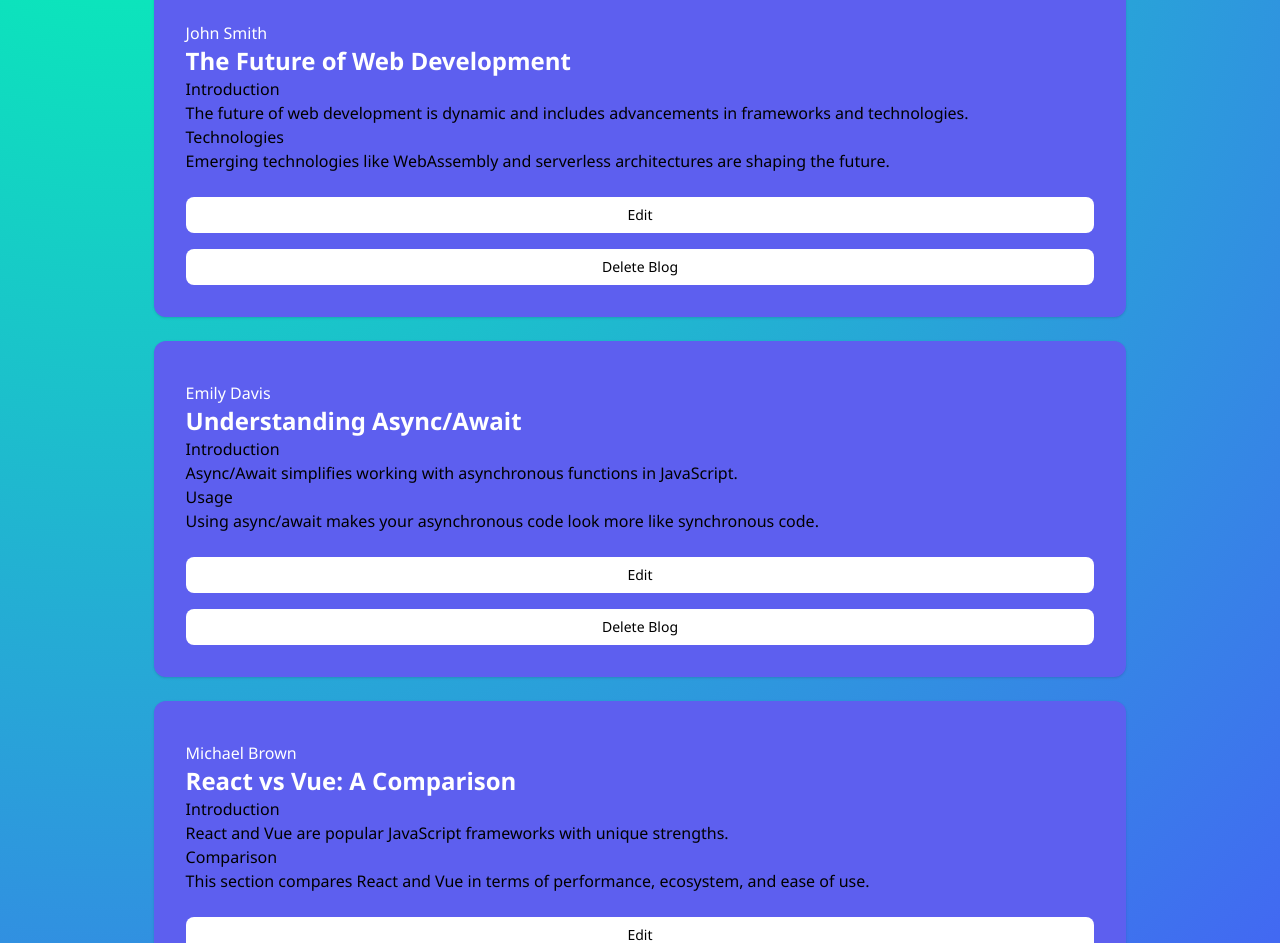
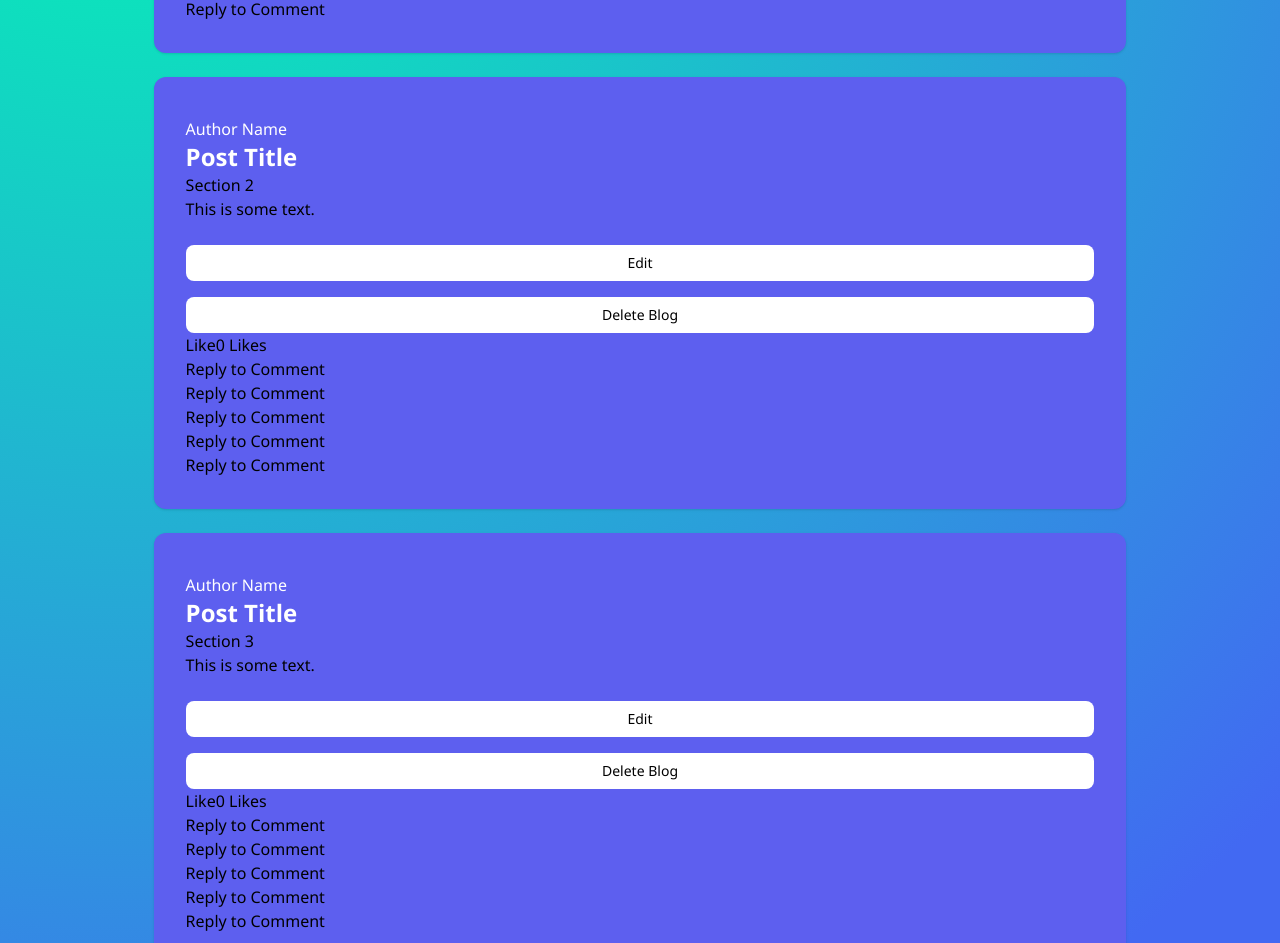
Before and after one commit to Saawan123/blog-management-system, a React (Vite) app: page / in a window 1280 px wide. Shown: the part 673-1616 px from the top of the page. Built offline with nearby package versions, Linux system fonts and the light colour scheme.

Commit message:
add likes and comments fucntionality

```diff
--- /dev/null
+++ b/src/Components/Comments.tsx
@@ -0,0 +1,46 @@
+import React, { useState } from "react";
+
+const Comments = ({ comment }: any) => {
+  const [replies, setReplies] = useState(comment.replies || []);
+  const [showReplyInput, setShowReplyInput] = useState(false);
+  const [replyText, setReplyText] = useState("");
+  const generateUniqueId = () =>
+    `${Date.now()}-${Math.random().toString(36).substr(2, 9)}`;
+  const addReply = () => {
+    const newReply = {
+      id: generateUniqueId(), // Implement this function to generate unique IDs
+      text: replyText,
+    };
+    setReplies([...replies, newReply]);
+    setShowReplyInput(false);
+    setReplyText("");
+  };
+
+  return (
+    <div>
+      <p>{comment.text}</p>
+      {replies?.map((reply: any) => (
+        <div key={reply.id} style={{ marginLeft: "20px" }}>
+          {/* Recursively render comments for replies, or use a separate Reply component */}
+          <Comments comment={reply} />
+        </div>
+      ))}
+      {showReplyInput ? (
+        <>
+          <input
+            value={replyText}
+            onChange={(e) => setReplyText(e.target.value)}
+            placeholder="Write a reply..."
+          />
+          <button onClick={addReply}>Reply</button>
+        </>
+      ) : (
+        <button onClick={() => setShowReplyInput(true)}>
+          Reply to Comment
+        </button>
+      )}
+    </div>
+  );
+}
+
+export default Comments;
--- a/src/Components/DummyData.ts
+++ b/src/Components/DummyData.ts
@@ -1,256 +1,122 @@
-import { carddata } from "../lib/interface";
+import { cardData } from "../lib/interface";
 
-export const DummyData: carddata[] = [
+export const DummyData: cardData[] = [
   {
-    "Title": "Exploring TypeScript",
-    "ID": 1,
-    "Content": [
+    ID: "post1",
+    Title: "Post Title",
+    Author: "Author Name",
+    Content: [{ section: "Section 1", text: "This is some text." }],
+    Likes: 0,
+    Shares: 0,
+    Comments: [
       {
-        "section": "Introduction",
-        "text": "TypeScript extends JavaScript by adding types."
+        ID: "comment1",
+        Author: "Commenter Name",
+        Text: "This is a comment.",
+        Replies: [
+          {
+            ID: "reply1",
+            Author: "Reply Author",
+            Text: "This is a reply to the comment."
           },
           {
-        "section": "Benefits",
-        "text": "It provides a better development experience."
+            ID: "reply11",
+            Author: "Reply Author",
+            Text: "This is a reply to the comment."
           }
-    ],
-    "Author": "Jane Doe",
-    "Date": 1677628800000
+        ]
       },
       {
-    "Title": "The Future of Web Development",
-    "ID":2,
-    "Content": [
+        ID: "comment2",
+        Author: "Commenter Name",
+        Text: "This is a comment.",
+        Replies: [
           {
-        "section": "Introduction",
-        "text": "The future of web development is dynamic and includes advancements in frameworks and technologies."
+            ID: "reply134",
+            Author: "Reply Author",
+            Text: "This is a reply to the comment."
           },
           {
-        "section": "Technologies",
-        "text": "Emerging technologies like WebAssembly and serverless architectures are shaping the future."
+            ID: "reply115",
+            Author: "Reply Author",
+            Text: "This is a reply to the comment."
           }
-    ],
-    "Author": "John Smith",
-    "Date": 1677801600000
+        ]
       },
       {
-    "Title": "Understanding Async/Await",
-    "ID":3,
-
-    "Content": [
+        ID: "comment3",
+        Author: "Commenter Name",
+        Text: "This is a comment.",
+        Replies: [
           {
-        "section": "Introduction",
-        "text": "Async/Await simplifies working with asynchronous functions in JavaScript."
+            ID: "reply111",
+            Author: "Reply Author",
+            Text: "This is a reply to the comment."
           },
           {
-        "section": "Usage",
-        "text": "Using async/await makes your asynchronous code look more like synchronous code."
+            ID: "reply1122",
+            Author: "Reply Author",
+            Text: "This is a reply to the comment."
           }
-    ],
-    "Author": "Emily Davis",
-    "Date": 1677974400000
+        ]
+      }
+    ]
+  },
+
+
+  {
+    ID: "post2",
+    Title: "Post Title",
+    Author: "Author Name",
+    Content: [{ section: "Section 2", text: "This is some text." }],
+    Likes: 0,
+    Shares: 0,
+    Comments: [
+      {
+        ID: "comment2",
+        Author: "Commenter Name",
+        Text: "This is a comment.",
+        Replies: [
+          {
+            ID: "reply2",
+            Author: "Reply Author",
+            Text: "This is a reply to the comment."
           },
           {
-    "Title": "React vs Vue: A Comparison",
-    "ID":4,
-    "Content": [
+            ID: "reply22",
+            Author: "Reply Author",
+            Text: "This is a reply to the comment."
+          }
+        ]
+      }
+    ]
+  },
+
   {
-        "section": "Introduction",
-        "text": "React and Vue are popular JavaScript frameworks with unique strengths."
+    ID: "post3",
+    Title: "Post Title",
+    Author: "Author Name",
+    Content: [{ section: "Section 3", text: "This is some text." }],
+    Likes: 0,
+    Shares: 0,
+    Comments: [
+      {
+        ID: "comment3",
+        Author: "Commenter Name",
+        Text: "This is a comment.",
+        Replies: [
+          {
+            ID: "reply3",
+            Author: "Reply Author",
+            Text: "This is a reply to the comment."
           },
           {
-        "section": "Comparison",
-        "text": "This section compares React and Vue in terms of performance, ecosystem, and ease of use."
+            ID: "reply33",
+            Author: "Reply Author",
+            Text: "This is a reply to the comment."
           }
-    ],
-    "Author": "Michael Brown",
-    "Date": 1678147200000
+        ]
+      }
+    ]
   },
-  {
-    "Title": "Getting Started with Node.js",
-    "ID":5,
-
-    "Content": [
-      {
-        "section": "Introduction",
-        "text": "Node.js is a JavaScript runtime built on Chrome's V8 JavaScript engine."
-      },
-      {
-        "section": "Getting Started",
-        "text": "This section guides you through setting up your first Node.js application."
-      }
-    ],
-    "Author": "Alex Johnson",
-    "Date": 1678320000000
-  },
-  {
-    "Title": "Exploring TypeScript",
-    "ID":6,
-
-    "Content": [
-      {
-        "section": "Introduction",
-        "text": "TypeScript extends JavaScript by adding types."
-      },
-      {
-        "section": "Benefits",
-        "text": "It provides a better development experience."
-      }
-    ],
-    "Author": "Jane Doe",
-    "Date": 1677628800000
-  },
-  {
-    "Title": "The Future of Web Development",
-    "ID":7,
-
-    "Content": [
-      {
-        "section": "Introduction",
-        "text": "The future of web development is dynamic and includes advancements in frameworks and technologies."
-      },
-      {
-        "section": "Technologies",
-        "text": "Emerging technologies like WebAssembly and serverless architectures are shaping the future."
-      }
-    ],
-    "Author": "John Smith",
-    "Date": 1677801600000
-  },
-  {
-    "Title": "Understanding Async/Await",
-    "ID":8,
-
-    "Content": [
-      {
-        "section": "Introduction",
-        "text": "Async/Await simplifies working with asynchronous functions in JavaScript."
-      },
-      {
-        "section": "Usage",
-        "text": "Using async/await makes your asynchronous code look more like synchronous code."
-      }
-    ],
-    "Author": "Emily Davis",
-    "Date": 1677974400000
-  },
-  {
-    "Title": "React vs Vue: A Comparison",
-    "ID":9,
-
-    "Content": [
-      {
-        "section": "Introduction",
-        "text": "React and Vue are popular JavaScript frameworks with unique strengths."
-      },
-      {
-        "section": "Comparison",
-        "text": "This section compares React and Vue in terms of performance, ecosystem, and ease of use."
-      }
-    ],
-    "Author": "Michael Brown",
-    "Date": 1678147200000
-  },
-  {
-    "Title": "Getting Started with Node.js",
-    "ID":10,
-
-    "Content": [
-      {
-        "section": "Introduction",
-        "text": "Node.js is a JavaScript runtime built on Chrome's V8 JavaScript engine."
-      },
-      {
-        "section": "Getting Started",
-        "text": "This section guides you through setting up your first Node.js application."
-      }
-    ],
-    "Author": "Alex Johnson",
-    "Date": 1678320000000
-  },
-  {
-    "Title": "Exploring TypeScript",
-    "ID":11,
-
-    "Content": [
-      {
-        "section": "Introduction",
-        "text": "TypeScript extends JavaScript by adding types."
-      },
-      {
-        "section": "Benefits",
-        "text": "It provides a better development experience."
-      }
-    ],
-    "Author": "Jane Doe",
-    "Date": 1677628800000
-  },
-  {
-    "Title": "The Future of Web Development",
-    "ID":12,
-
-    "Content": [
-      {
-        "section": "Introduction",
-        "text": "The future of web development is dynamic and includes advancements in frameworks and technologies."
-      },
-      {
-        "section": "Technologies",
-        "text": "Emerging technologies like WebAssembly and serverless architectures are shaping the future."
-      }
-    ],
-    "Author": "John Smith",
-    "Date": 1677801600000
-  },
-  {
-    "Title": "Understanding Async/Await",
-    "ID":13,
-
-    "Content": [
-      {
-        "section": "Introduction",
-        "text": "Async/Await simplifies working with asynchronous functions in JavaScript."
-      },
-      {
-        "section": "Usage",
-        "text": "Using async/await makes your asynchronous code look more like synchronous code."
-      }
-    ],
-    "Author": "Emily Davis",
-    "Date": 1677974400000
-  },
-  {
-    "Title": "React vs Vue: A Comparison",
-    "ID":14,
-
-    "Content": [
-      {
-        "section": "Introduction",
-        "text": "React and Vue are popular JavaScript frameworks with unique strengths."
-      },
-      {
-        "section": "Comparison",
-        "text": "This section compares React and Vue in terms of performance, ecosystem, and ease of use."
-      }
-    ],
-    "Author": "Michael Brown",
-    "Date": 1678147200000
-  },
-  {
-    "Title": "Getting Started with Node.js",
-    "ID":15,
-
-    "Content": [
-      {
-        "section": "Introduction",
-        "text": "Node.js is a JavaScript runtime built on Chrome's V8 JavaScript engine."
-      },
-      {
-        "section": "Getting Started",
-        "text": "This section guides you through setting up your first Node.js application."
-      }
-    ],
-    "Author": "Alex Johnson",
-    "Date": 1678320000000
-  }
 ];
--- a/src/Pages/HomePage.tsx
+++ b/src/Pages/HomePage.tsx
@@ -3,18 +3,22 @@ import { useEffect, useState } from "react";
 import { useDispatch, useSelector } from "react-redux";
 import { editPost } from "../Slices/PostSlice";
 import { searchIcon } from "../Icons/icons";
+import Comments from "../Components/Comments";
 
 const HomePage = () => {
   const navigate = useNavigate();
   const posts = useSelector((state: any) => state.posts);
   const [searchQuery, setSearchQuery] = useState("");
   const [filteredData, setFilteredData] = useState(posts);
+  const [activeReplyForm, setActiveReplyForm] = useState(null);
+  const [replyText, setReplyText] = useState("");
+
   const initialPostsToShow = 4;
   const [currentDisplayLimit, setCurrentDisplayLimit] =
     useState(initialPostsToShow);
   const visiblePosts = filteredData.slice(0, currentDisplayLimit);
   const [postsData, setPostsData] = useState(
-    posts.map((post: any) => ({
+    posts?.map((post: any) => ({
       ...post,
       isEditing: false,
       editData: { ...post },
@@ -41,7 +45,7 @@ const HomePage = () => {
   };
 
   const toggleEdit = (id: any) => {
-    const updatedPosts = postsData.map((post: any) => {
+    const updatedPosts = postsData?.map((post: any) => {
       if (post.ID === id) {
         return { ...post, isEditing: !post.isEditing };
       }
@@ -59,7 +63,7 @@ const HomePage = () => {
   }, [postsData, searchQuery]);
 
   const handleEditChange = (id: any, field: string, value: string) => {
-    const updatedPosts = postsData.map((post: any) => {
+    const updatedPosts = postsData?.map((post: any) => {
       if (post.ID === id) {
         return { ...post, editData: { ...post.editData, [field]: value } };
       }
@@ -79,7 +83,7 @@ const HomePage = () => {
     setPostsData(updatedPosts);
   };
   const deleteContentSection = (postId: any, sectionIdx: any) => {
-    const updatedPosts = postsData.map((post: any) => {
+    const updatedPosts = postsData?.map((post: any) => {
       if (post.ID === postId) {
         let newContent = [...post.editData.Content];
         newContent.splice(sectionIdx, 1);
@@ -88,6 +92,62 @@ const HomePage = () => {
       return post;
     });
     setPostsData(updatedPosts);
+  };
+
+  const handleLike = (id: any) => {
+    const updatedPosts = postsData?.map((post: any) => {
+      if (post.ID === id) {
+        return { ...post, Likes: post.Likes + 1 };
+      }
+      return post;
+    });
+    setPostsData(updatedPosts);
+  };
+
+  // Assuming you have a function to find a comment by ID and add a reply to it
+  const addReplyToComment = (postId: any, commentId: any, replyText: any) => {
+    const updatedPosts = postsData?.map((post: any) => {
+      if (post.ID === postId) {
+        const updatedComments = addReplyToCommentHelper(
+          post.comments,
+          commentId,
+          replyText
+        );
+        return { ...post, comments: updatedComments };
+      }
+      return post;
+    });
+
+    setPostsData(updatedPosts);
+  };
+  const generateUniqueId = () =>
+    `${Date.now()}-${Math.random().toString(36).substr(2, 9)}`;
+
+  // Helper function to recursively find the comment and add a reply
+  const addReplyToCommentHelper = (
+    comments: any,
+    commentId: any,
+    replyText: any
+  ) => {
+    return comments?.map((comment: any) => {
+      if (comment.id === commentId) {
+        const newReply = {
+          id: generateUniqueId(),
+          text: replyText,
+          replies: [],
+        };
+        const updatedReplies = [...comment.replies, newReply];
+        return { ...comment, replies: updatedReplies };
+      } else if (comment.replies) {
+        const updatedReplies = addReplyToCommentHelper(
+          comment.replies,
+          commentId,
+          replyText
+        );
+        return { ...comment, replies: updatedReplies };
+      }
+      return comment;
+    });
   };
 
   const handleDelete = (postId: any) => {
@@ -145,7 +205,7 @@ const HomePage = () => {
         </button>
       </div>
       <main className="gap-6 m-8 flex flex-wrap justify-center">
-        {visiblePosts.map((post: any) => (
+        {visiblePosts?.map((post: any) => (
           <div
             key={post.ID}
             className="shadow  w-4/5 rounded-xl p-8 transition ease-in-out delay-150 bg-[#5D5FEF]
@@ -168,7 +228,7 @@ const HomePage = () => {
                     handleEditChange(post.ID, "Author", e.target.value)
                   }
                 />
-                {post.editData.Content.map((content: any, idx: any) => (
+                {post?.editData?.Content?.map((content: any, idx: any) => (
                   <div key={idx}>
                     <input
                       type="text"
@@ -224,6 +284,28 @@ const HomePage = () => {
                 </div>
               </div>
             )}
+            <button onClick={() => handleLike(post.ID)}>Like</button>
+            <span>{post.Likes} Likes</span>
+
+            <div>
+              <div>
+                {posts?.map((post: any) => (
+                    <div key={post?.ID}>
+                      { console.log("jhsdcjhs",post)}
+                    {/* <h2>{post?.content}</h2> */}
+                    {post.Comments?.map((comment: any) => (
+                      <Comments
+                        key={comment.ID}
+                        comment={comment}
+                        onReply={(commentId: any, replyText: any) =>
+                          addReplyToComment(post.ID, commentId, replyText)
+                        }
+                      />
+                    ))}
+                  </div>
+                ))}
+              </div>
+            </div>
           </div>
         ))}
       </main>
@@ -231,7 +313,7 @@ const HomePage = () => {
         <div className="show-more-btn flex justify-center m-4">
           <button
             onClick={handleShowMore}
-            className="px-4 py-2 bg-blue-500 text-white rounded hover:bg-blue-700 transition-colors duration-300"
+            className="px-4 py-2 bg-white text-black font-bold rounded hover:bg-white transition-colors duration-300"
           >
             Show More
           </button>
--- a/src/Slices/PostSlice.tsx
+++ b/src/Slices/PostSlice.tsx
@@ -16,7 +16,6 @@ export const PostSlice = createSlice({
           existingPost.Title = title;
           existingPost.Content = content.split("\n").map((text:any, index:number) => ({ section: `Section ${index + 1}`, text }));
           existingPost.Author = author;
-          existingPost.Date = date;
         }
   },
 
--- a/src/lib/interface.tsx
+++ b/src/lib/interface.tsx
@@ -1,10 +1,27 @@
-export interface carddata {
-    ID: number |string;
-    Title: string;
-    Content: {
-      section: string;
-      text: string;
-    }[];
-    Author: string;
-    Date: number;
-  }
+interface Reply {
+  ID: string;
+  Author: string;
+  Text: string;
+}
+
+interface Comment {
+  ID: string;
+  Author: string;
+  Text: string;
+  Replies: Reply[];
+}
+
+interface ContentSection {
+  section: string;
+  text: string;
+}
+
+export interface cardData {
+  ID: string;
+  Title: string;
+  Author: string;
+  Content: ContentSection[];
+  Likes: number;
+  Shares: number;
+  Comments: Comment[];
+}
```
Lines whose indentation alone changed are shown as unchanged.
